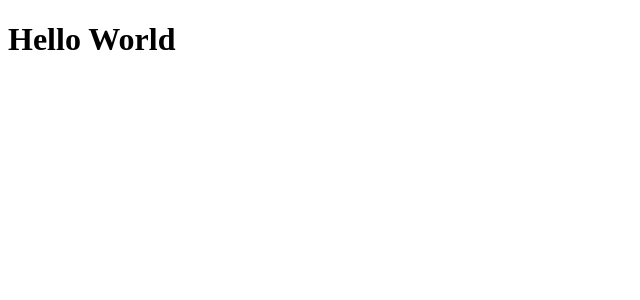
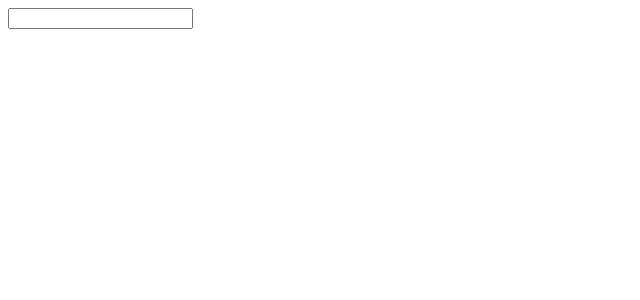
Before and after one commit to mikeymasonic/27-github-viewer, a React app: page / in a window 1280 px wide. Shown: the top 300 px of the page, without its empty margins (0-640 px from the left). Built offline with nearby package versions, Linux system fonts and the light colour scheme.

Commit message:
UsernameEnter

```diff
--- a/package.json
+++ b/package.json
@@ -1,5 +1,5 @@
 {
-  "name": "",
+  "name": "27-github-viewer",
   "version": "1.0.0",
   "description": "",
   "main": "dist/index.js",
--- a/src/components/App/App.jsx
+++ b/src/components/App/App.jsx
@@ -1,5 +1,6 @@
 import React from 'react';
+import UsernameEnter from '../../containers/UsernameEnter/UsernameEnter.jsx';
 
 export default function App() {
-  return <h1>Hello World</h1>;
+  return <UsernameEnter />;
 }
--- /dev/null
+++ b/src/containers/UsernameEnter/UsernameEnter.jsx
@@ -0,0 +1,21 @@
+import React, { Component } from 'react';
+import UsernameInput from '../../components/UsernameInput/UsernameInput.jsx';
+
+export default class UsernameEnter extends Component {
+
+  state = {
+    username: ''
+  }
+
+  handleUsernameChange = ({ target }) => {
+    this.setState({ username: target.value });
+  };
+
+  render() {
+    return (
+      <>
+        <UsernameInput username={this.state.username} onUserChange={this.handleUserChange} />
+      </>
+    );
+  }
+}
```
